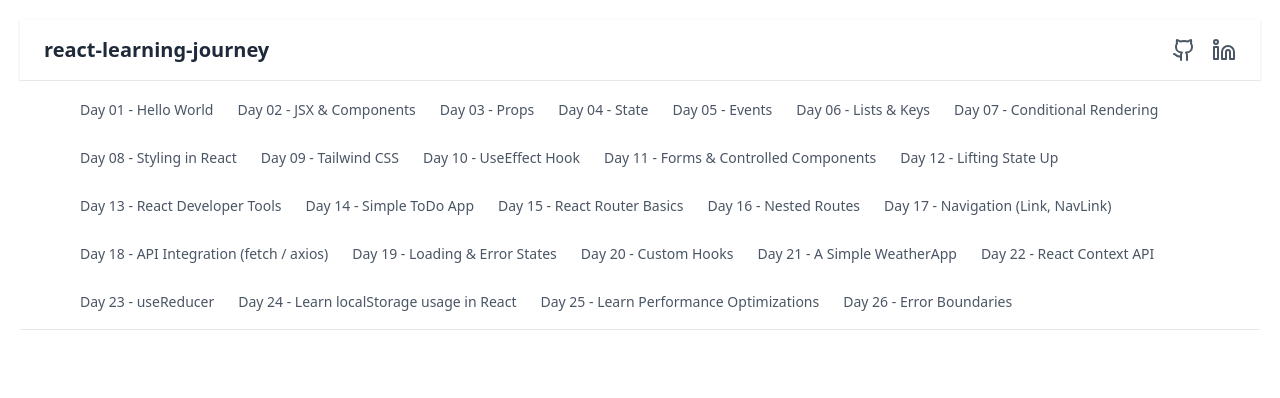
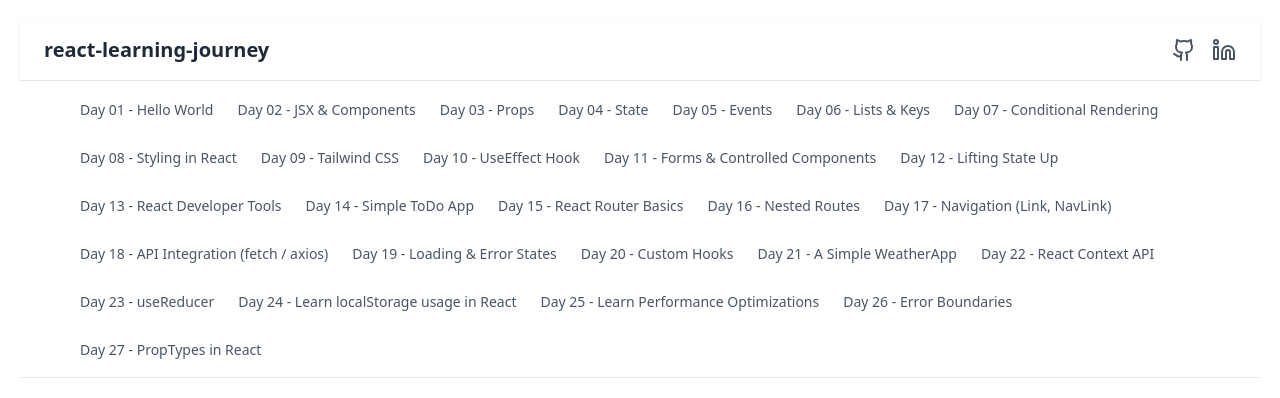
Before and after one commit to Vignesh-Ajri/react-learning-journey, a React (Vite) app: page / in a window 1280 px wide. Shown: the top 398 px of the page. Built offline with nearby package versions, Linux system fonts and the light colour scheme.

Commit message:
Day27 file creation and NavBar.jsx Update

```diff
--- a/src/components/NavBar.jsx
+++ b/src/components/NavBar.jsx
@@ -31,6 +31,7 @@ export default function ResponsiveNav() {
     { to: "/day24", label: "Day 24 - Learn localStorage usage in React" },
     { to: "/day25", label: "Day 25 - Learn Performance Optimizations" },
     { to: "/day26", label: "Day 26 - Error Boundaries" },
+    { to: "/day27", label: "Day 27 - PropTypes in React" },
   ];
 
   return (
```
Also changed, not shown: src/days/Day27-PropTypes.jsx (added), 1 other file (tests, documents, lock files or other folders).
